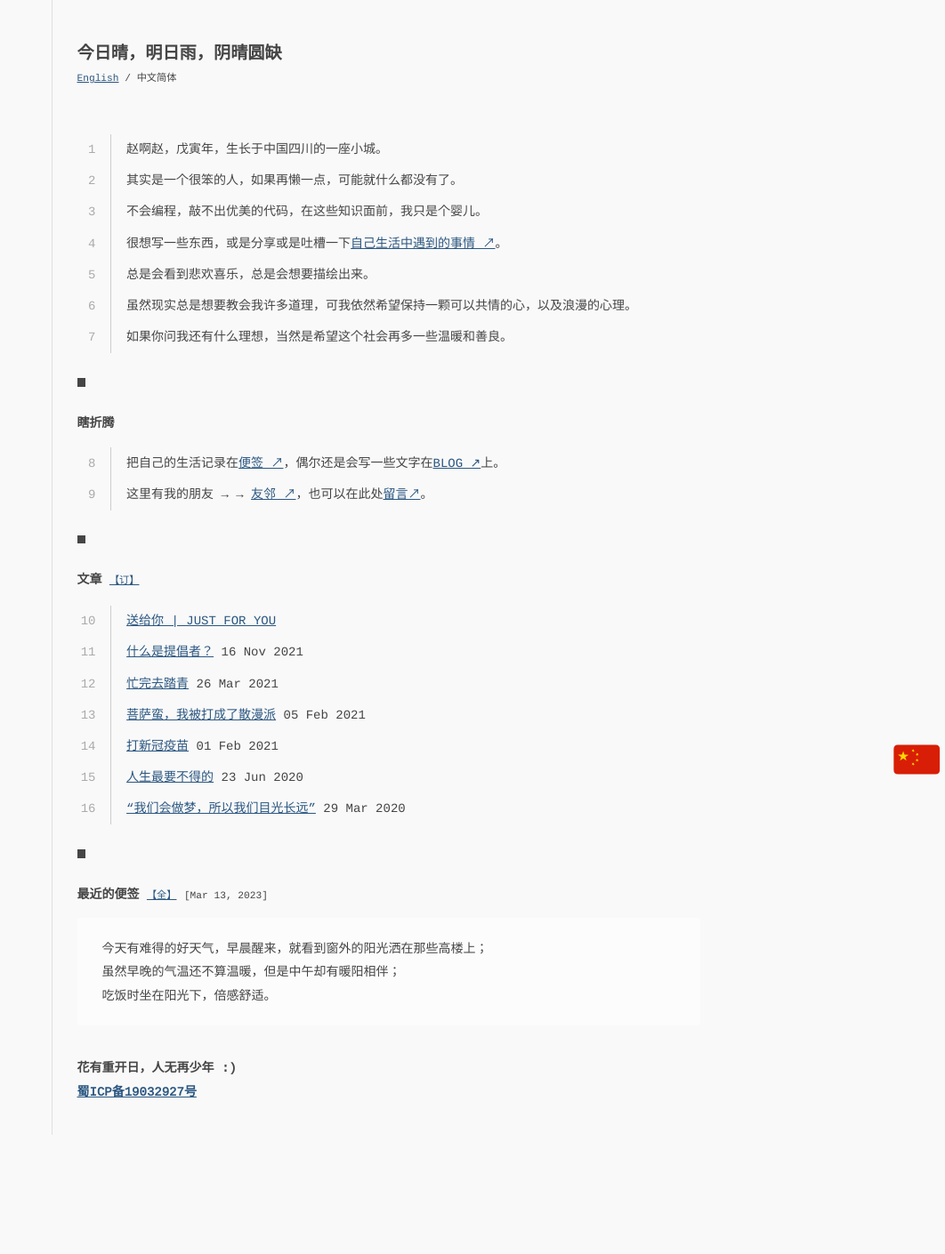
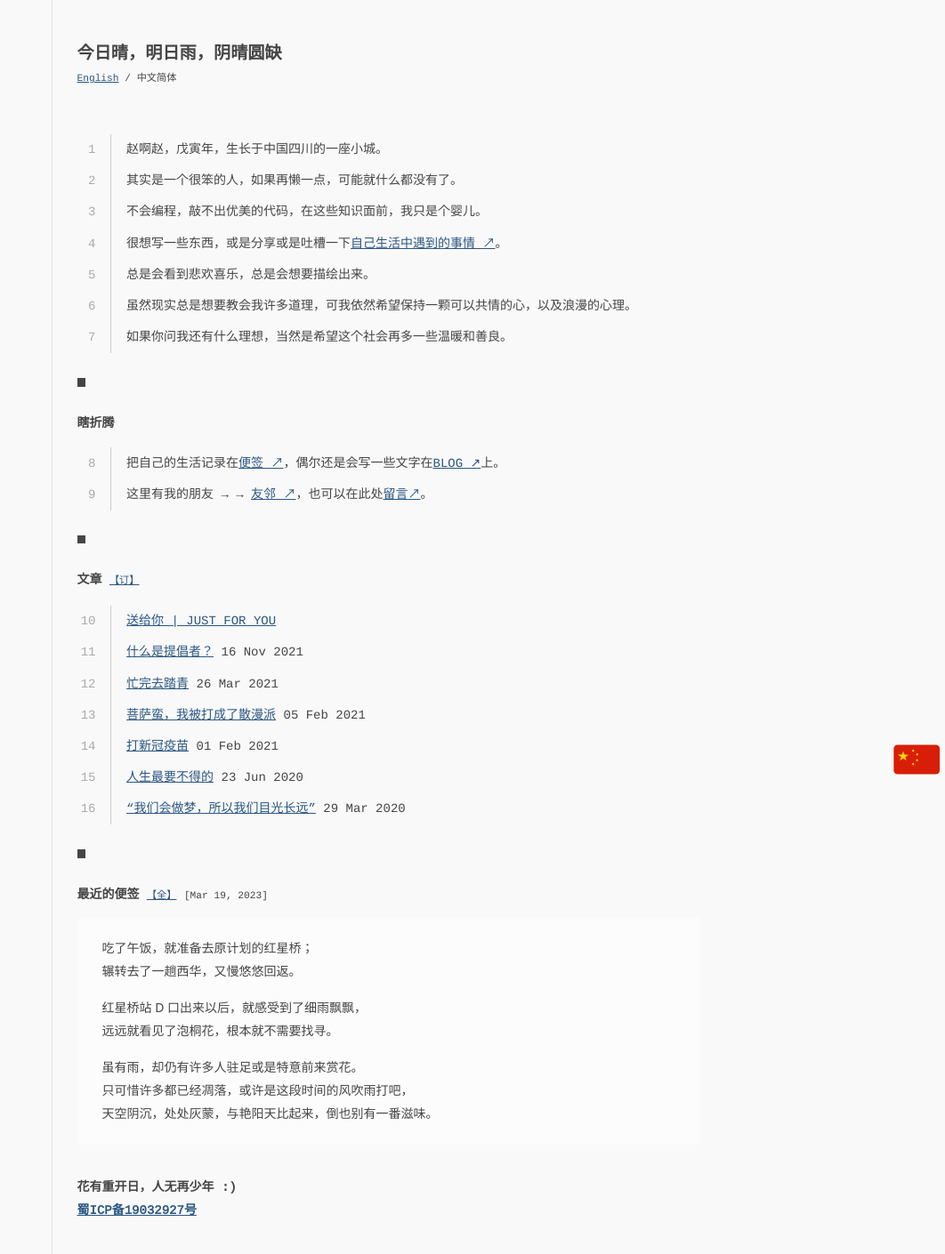
Before and after one commit to Sansuiz/sansuiz.github.io, a Jekyll site: the page built from index.html, in a window 1280 px wide. Shown: the whole page at 89% size, without its empty margins (218-1280 px from the left). Built offline with Jekyll 4.4.1, drawn with Linux system fonts in a browser that asks for light colours; comment, search, counter and statistics services are not loaded; before the commit the page ends 1276 px from its top, so only the background shows below that.

Commit message:
Update notes.yml

```diff
--- a/_data/notes.yml
+++ b/_data/notes.yml
@@ -1,3 +1,27 @@
+- date: 2023/03/19 20:00
+  content: |
+    吃了午饭，就准备去原计划的红星桥；
+    辗转去了一趟西华，又慢悠悠回返。
+
+    红星桥站 D 口出来以后，就感受到了细雨飘飘，
+    远远就看见了泡桐花，根本就不需要找寻。
+
+    虽有雨，却仍有许多人驻足或是特意前来赏花。
+    只可惜许多都已经凋落，或许是这段时间的风吹雨打吧，
+    天空阴沉，处处灰蒙，与艳阳天比起来，倒也别有一番滋味。
+
+- date: 2023/03/19 08:00
+  content: |
+    You don't have to see the whole staircase, just take the first step.
+
+- date: 2023/03/18 08:00
+  content: |
+    There should be a better way to start a day than waking up every morning.
+
+- date: 2023/03/17 08:00
+  content: |
+    Some rise by sin, and some by virtue fall.
+
 - date: 2023/03/13 20:00
   content: |
     今天有难得的好天气，早晨醒来，就看到窗外的阳光洒在那些高楼上；
```
